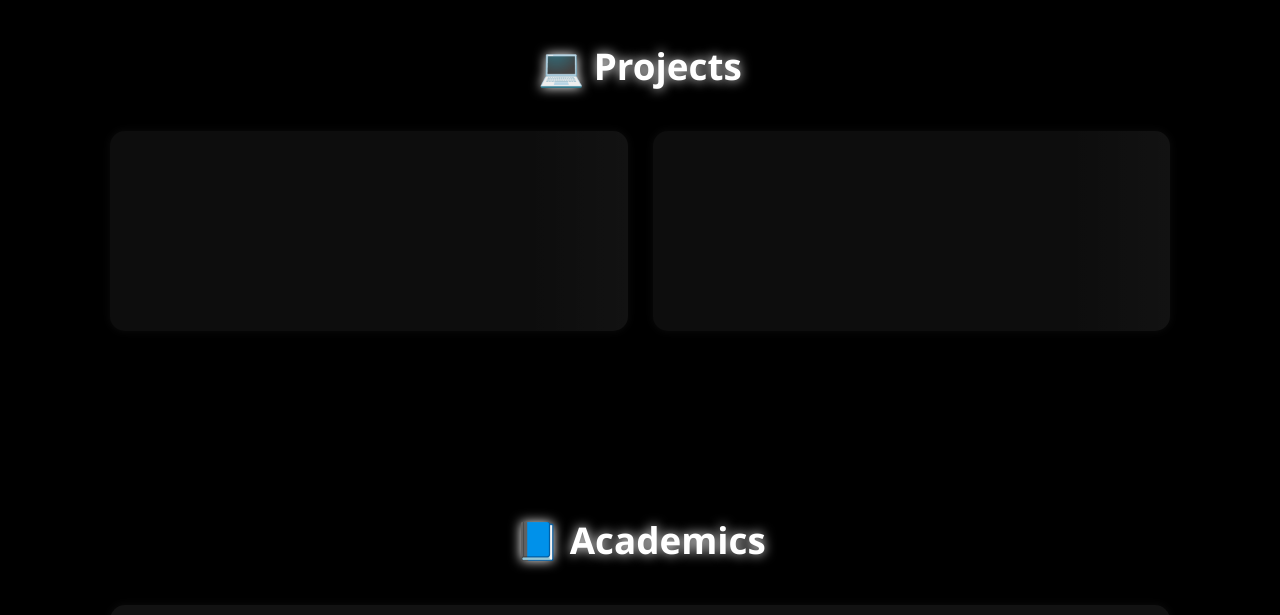
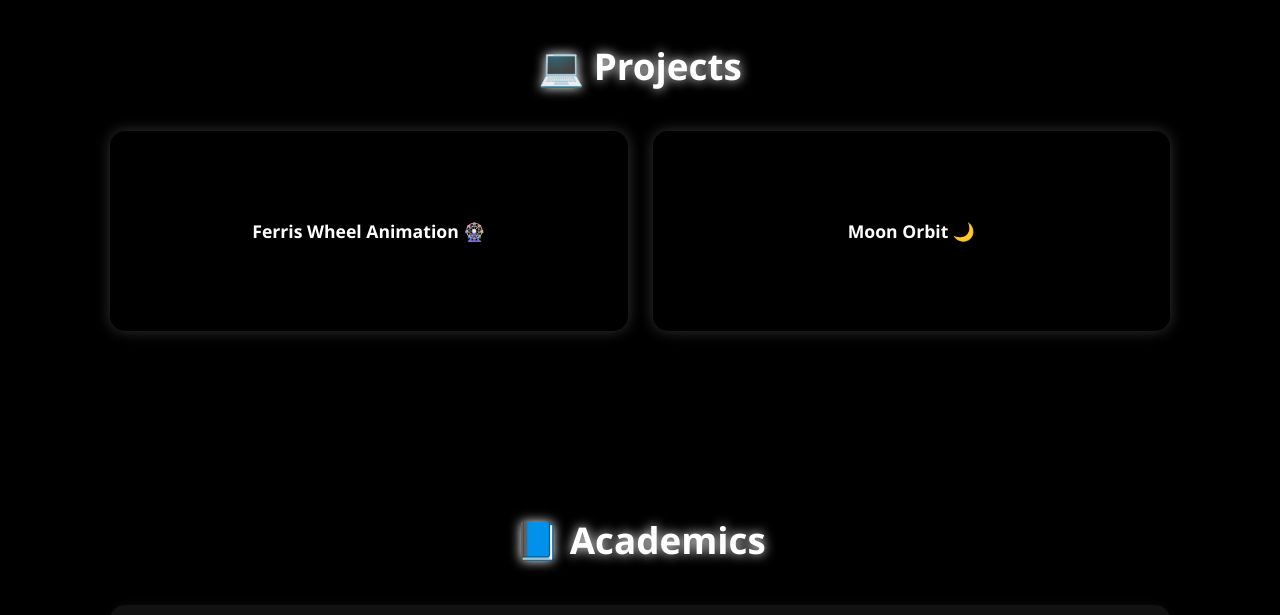
Before and after one commit to namansst/Portfolio, a plain HTML site: page index.html in a window 1280 px wide. Shown: the part 2420-3035 px from the top of the page. Drawn offline with Linux system fonts and the light colour scheme.

Commit message:
Update index.html

```diff
--- a/index.html
+++ b/index.html
@@ -15,8 +15,6 @@
       overflow-x:hidden;
       position:relative;
     }
-
-    /* Clean Animated Grid Background */
     body::before {
       content:"";
       position:fixed;
@@ -155,8 +153,26 @@
   background:rgba(20,20,20,0.9);
   box-shadow:0 0 10px rgba(255,255,255,0.05);
 }
+ .project-card {
+    display: flex;
+    justify-content: center;
+    align-items: center;
+    font-weight: 600;
+    font-size: 1.1rem;
+    padding: 20px;
+    border-radius: 15px;
+    text-decoration: none;
+    box-shadow: 0 0 15px rgba(255, 255, 255, 0.2);
+    transition: background-color 0.4s ease, color 0.4s ease;
+    color: #fff;
+    background: #000;
+  }
+  .project-card:hover {
+    background: #fff;
+    color: #000;
+    box-shadow: 0 0 25px rgba(0, 0, 0, 0.3);
+  }
 
-/* Loading animation */
 .project-card.loading {
   background:linear-gradient(90deg, rgba(255,255,255,0.05) 25%, rgba(255,255,255,0.1) 50%, rgba(255,255,255,0.05) 75%);
   background-size: 200% 100%;
@@ -169,7 +185,6 @@
 }
 
 
-    /* Academics + Achievements Cards */
     .edu-card {
       display:flex; align-items:center;
       background:rgba(20,20,20,0.9);
@@ -207,7 +222,6 @@
     }
     .contact-links a:hover { color:#ccc; }
 
-    /* Footer */
     footer { text-align:center; padding:25px; color:#888; background:#000; font-size:0.9rem; }
     footer:hover { color:#fff; }
   </style>
@@ -312,8 +326,12 @@
 <section id="projects">
   <h2>💻 Projects</h2>
   <div class="projects-grid">
-    <div class="project-card loading"></div>
-    <div class="project-card loading"></div>
+    <a href="https://namansst.github.io/ferris-wheel" target="_blank" class="project-card ferris-wheel-project">
+      Ferris Wheel Animation 🎡
+    </a>
+    <a href="https://namansst.github.io/moon-orbit" target="_blank" class="project-card moon-orbit-project">
+      Moon Orbit 🌙
+    </a>
   </div>
 </section>
 
```
